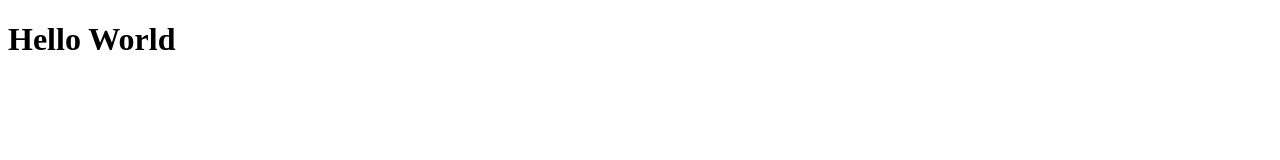
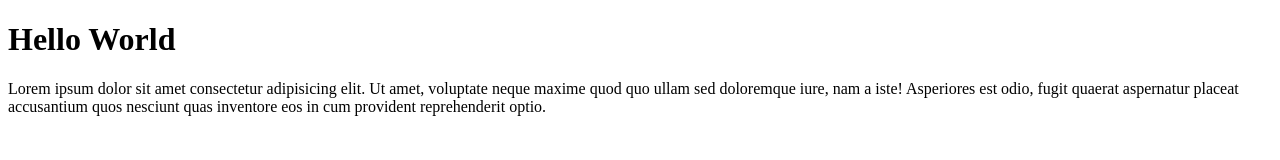
Before and after one commit to jayswebsolutions/test, a plain HTML site: page index.html in a window 1280 px wide. Drawn offline with Linux system fonts and the light colour scheme.

Commit message:
second commit

```diff
--- a/index.html
+++ b/index.html
@@ -8,5 +8,6 @@
 </head>
 <body>
     <h1>Hello World</h1>
+    <p>Lorem ipsum dolor sit amet consectetur adipisicing elit. Ut amet, voluptate neque maxime quod quo ullam sed doloremque iure, nam a iste! Asperiores est odio, fugit quaerat aspernatur placeat accusantium quos nesciunt quas inventore eos in cum provident reprehenderit optio.</p>
 </body>
 </html>
```
